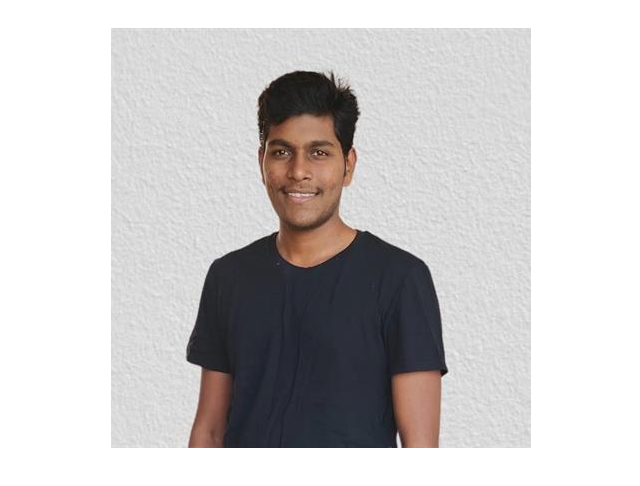
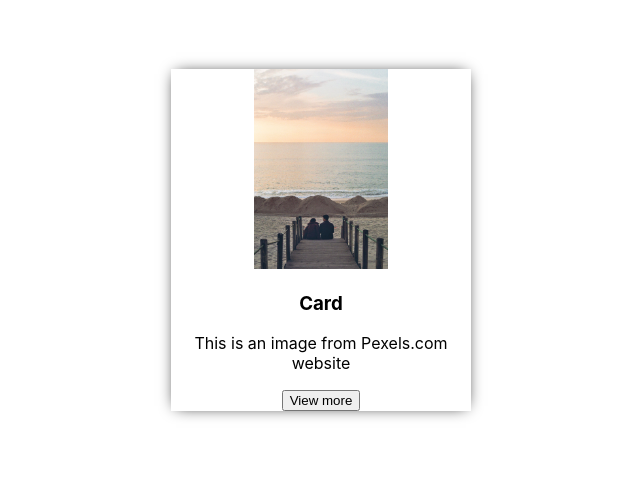
Before and after one commit to silentkillerforever/WebDevelopment, a React (Create React App) app in the folder practice/: page / in a window 1280 px wide. Shown: the top 486 px of the page, without its empty margins (319-959 px from the left). Built offline with nearby package versions, Linux system fonts and the light colour scheme.

Commit message:
cards component changes

```diff
--- a/practice/src/App.js
+++ b/practice/src/App.js
@@ -1,7 +1,7 @@
 import './App.css';
 import Card from './components/Card'
 // import Greet from './components/Greet';
-import king from './components/Ajay.jpg';
+import king from './components/love.jpg';
 // import { Home } from './components/Home';
 
 // import Chores from './components/Chores';
--- a/practice/src/components/Card.css
+++ b/practice/src/components/Card.css
@@ -0,0 +1,15 @@
+.card-container{
+    width: 300px;
+    overflow: hidden;
+    box-shadow: 0px 0px 15px -5px;
+    transition: 0.3s;
+    animation: ease-in;
+}
+.card-container:hover{
+    transform: scale(1.1);
+    box-shadow: 0px 0px 15px 0px;}
+
+.image-container img{
+    overflow: hidden;
+    height: 200px;
+}
--- a/practice/src/components/Card.js
+++ b/practice/src/components/Card.js
@@ -1,12 +1,26 @@
 import React from "react";
 // import king from '../components/Ajay.jpg'
-
+import './Card.css'
 function Card({title,imageURL, body}){
     return (
         <div className="card-container">
             <div className="image-container">
                 <img src={imageURL} alt=''/>
             </div>
+            <div className="card-content">
+                <div className="card-title">
+                <h3>{title}</h3>
+            </div>
+            <div className="card-body">
+                <p>{body}</p>
+            </div>
+            <div className="btn">
+                <button>
+                    View more
+                </button>
+            </div>
+            </div>
+
         </div>
     )
 }
```
